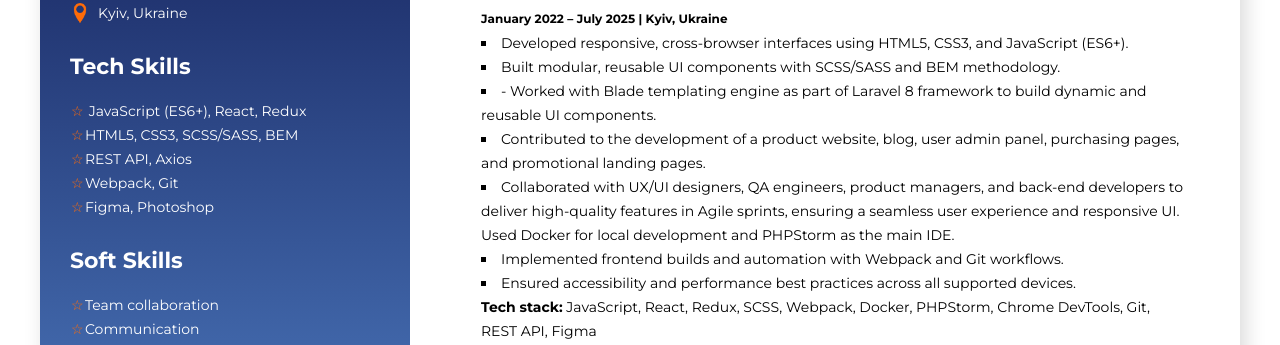
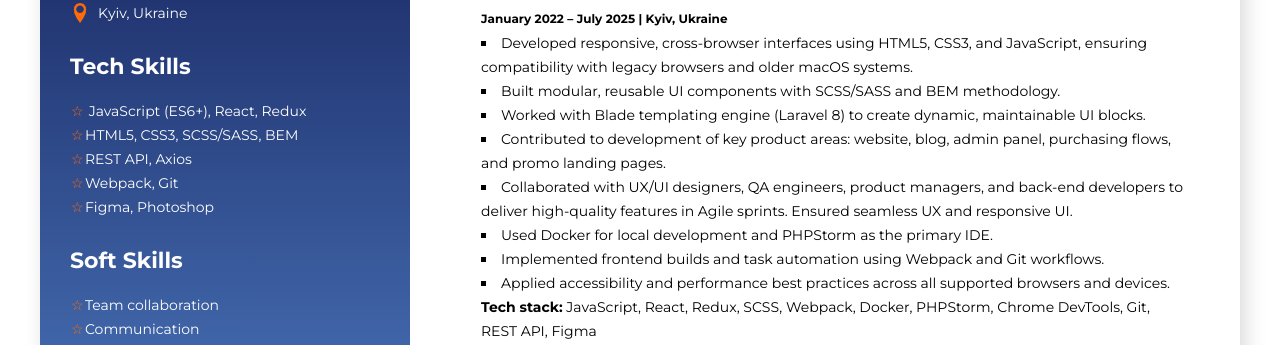
Before and after one commit to APilganchuk/myCV-v2, a plain HTML site: page index.html in a window 1280 px wide. Shown: the part 453-798 px from the top of the page. Drawn offline with Linux system fonts and the light colour scheme.

Commit message:
fix copy

```diff
--- a/index.html
+++ b/index.html
@@ -1,30 +1,22 @@
 <html lang="en">
+
 <head>
   <meta charset="UTF-8" />
   <meta name="viewport" content="width=device-width, initial-scale=1.0" />
   <title>Oleksandr Pilganchuk — Front-End Developer</title>
-    <link
-      href="https://fonts.googleapis.com/css2?family=Montserrat:wght@400;700&display=swap"
-      rel="stylesheet"
-    />
+  <link href="https://fonts.googleapis.com/css2?family=Montserrat:wght@400;700&display=swap" rel="stylesheet" />
   <link rel="stylesheet" href="./css/styles.css" />
 </head>
 
 <body>
   <div class="wrapper">
     <aside class="sidebar">
-        <img
-          class="my-photo"
-          src="./img/photo-doc.png"
-          alt="Oleksandr Pilganchuk"
-        />
+      <img class="my-photo" src="./img/photo-doc.png" alt="Oleksandr Pilganchuk" />
 
       <div class="skills-container">
         <div class="contact-info">
           <img class="icon" src="./img/envelop.png" alt="email" />
-            <a class="contact-link" href="mailto:opilganchuk@gmail.com"
-              >opilganchuk@gmail.com</a
-            >
+          <a class="contact-link" href="mailto:opilganchuk@gmail.com">opilganchuk@gmail.com</a>
         </div>
         <div class="contact-info">
           <img class="icon" src="./img/phone.png" alt="phone" />
@@ -32,21 +24,12 @@
         </div>
         <div class="contact-info">
           <img class="icon" src="./img/linkedin.png" alt="linkedin" />
-            <a
-              class="contact-link"
-              href="https://www.linkedin.com/in/apilganchuk/"
-              target="_blank"
-              >linkedin.com/in/apilganchuk</a
-            >
+          <a class="contact-link" href="https://www.linkedin.com/in/apilganchuk/"
+            target="_blank">linkedin.com/in/apilganchuk</a>
         </div>
         <div class="contact-info">
           <img class="icon" src="./img/github.png" alt="github" />
-            <a
-              class="contact-link"
-              href="https://github.com/APilganchuk"
-              target="_blank"
-              >github.com/APilganchuk</a
-            >
+          <a class="contact-link" href="https://github.com/APilganchuk" target="_blank">github.com/APilganchuk</a>
         </div>
         <div class="contact-info">
           <img class="icon" src="./img/location.png" alt="location" />
@@ -109,47 +92,43 @@
               Clario — Product Development Team
             </h4>
             <h5 class="profession">Front-End Engineer</h5>
-              <span class="period"
-                >January 2022 – July 2025 | Kyiv, Ukraine</span
-              >
+            <span class="period">January 2022 – July 2025 | Kyiv, Ukraine</span>
+
             <ul class="experience">
               <li>
-                  Developed responsive, cross-browser interfaces using HTML5,
-                  CSS3, and JavaScript (ES6+).
+                Developed responsive, cross-browser interfaces using HTML5, CSS3, and JavaScript, ensuring compatibility
+                with legacy
+                browsers and older macOS systems.
               </li>
               <li>
-                  Built modular, reusable UI components with SCSS/SASS and BEM
-                  methodology.
+                Built modular, reusable UI components with SCSS/SASS and BEM methodology.
               </li>
               <li>
-                  - Worked with Blade templating engine as part of Laravel 8
-                  framework to build dynamic and reusable UI components.
+                Worked with Blade templating engine (Laravel 8) to create dynamic, maintainable UI blocks.
               </li>
               <li>
-                  Contributed to the development of a product website, blog,
-                  user admin panel, purchasing pages, and promotional landing
-                  pages.
+                Contributed to development of key product areas: website, blog, admin panel, purchasing flows, and promo
+                landing pages.
               </li>
               <li>
-                  Collaborated with UX/UI designers, QA engineers, product
-                  managers, and back-end developers to deliver high-quality
-                  features in Agile sprints, ensuring a seamless user experience
-                  and responsive UI. Used Docker for local development and
-                  PHPStorm as the main IDE.
+                Collaborated with UX/UI designers, QA engineers, product managers, and back-end developers to deliver
+                high-quality features in Agile sprints. Ensured seamless UX and responsive UI.
               </li>
               <li>
-                  Implemented frontend builds and automation with Webpack and
-                  Git workflows.
+                Used Docker for local development and PHPStorm as the primary IDE.
               </li>
               <li>
-                  Ensured accessibility and performance best practices across
-                  all supported devices.
+                Implemented frontend builds and task automation using Webpack and Git workflows.
+              </li>
+              <li>
+                Applied accessibility and performance best practices across all supported browsers and devices.
               </li>
             </ul>
             <p>
-                <strong>Tech stack:</strong> JavaScript, React, Redux, SCSS,
-                Webpack, Docker, PHPStorm, Chrome DevTools, Git, REST API, Figma
+              <strong>Tech stack:</strong> JavaScript, React, Redux, SCSS, Webpack, Docker, PHPStorm, Chrome DevTools,
+              Git, REST API, Figma
             </p>
+
           </li>
         </ul>
       </section>
@@ -169,13 +148,12 @@
             <h5 class="profession">
               Full Stack Developer Certificate Program
             </h5>
-              <span class="period"
-                >October 2020 – November 2021 | Kyiv, Ukraine</span
-              >
+            <span class="period">October 2020 – November 2021 | Kyiv, Ukraine</span>
           </li>
         </ul>
       </section>
     </main>
   </div>
 </body>
+
 </html>
```
Lines whose indentation alone changed are shown as unchanged.
